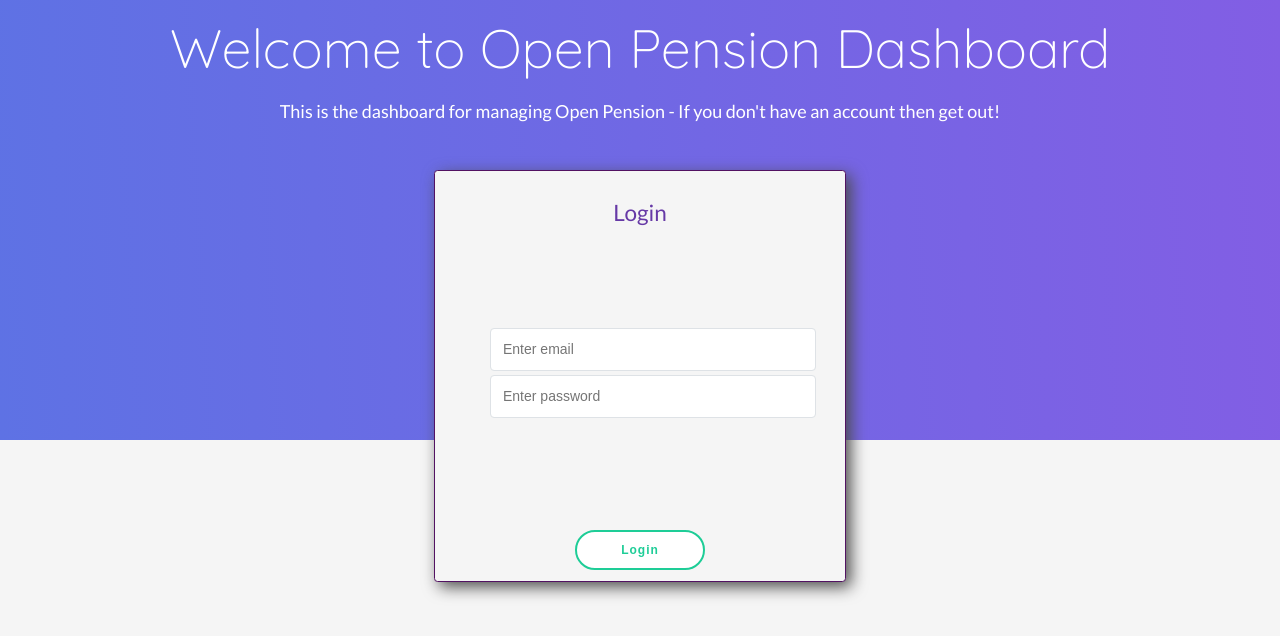
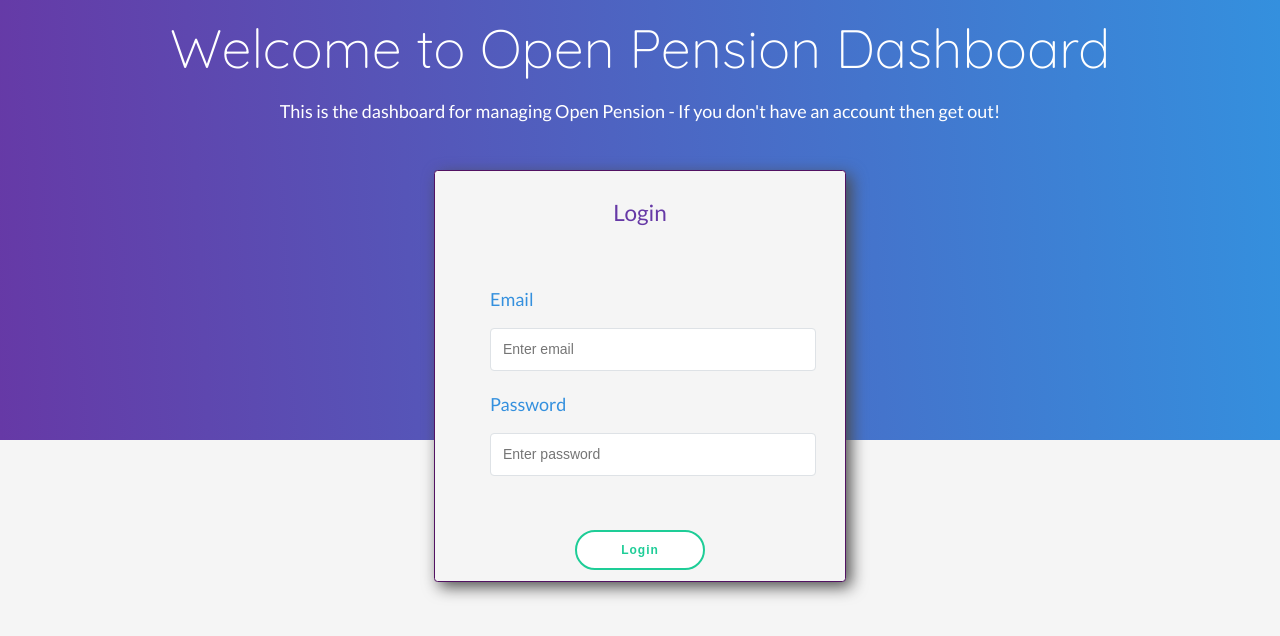
Before and after one commit to RoySegall/open-pension-dashboard, a React (Create React App) app: page / in a window 1280 px wide. Shown: the top 636 px of the page. Built offline with nearby package versions, Linux system fonts and the light colour scheme.

Commit message:
Improve the login page

```diff
--- a/src/componenets/Login/Login.js
+++ b/src/componenets/Login/Login.js
@@ -33,7 +33,10 @@ export default () => {
       <small className="title">Login</small>
 
       <div className="inputs">
+        <label>Email</label>
         <input type="text" id="username" className="email" placeholder="Enter email" onChange={(e) => {setUsername(e.target.value)}} />
+
+        <label>Password</label>
         <input type="password" id="username" className="password"  placeholder="Enter password" onChange={(e) => {setPassword(e.target.value)}} />
       </div>
 
--- a/src/componenets/Login/Login.scss
+++ b/src/componenets/Login/Login.scss
@@ -37,6 +37,12 @@
     .inputs {
       width: 75%;
 
+      label {
+        padding-bottom: 1em;
+        padding-top: 1em;
+        display: block;
+        color: var(--blue)
+      }
       input {
         margin-bottom: .25em;
         width: 100%;
--- a/src/index.scss
+++ b/src/index.scss
@@ -17,6 +17,7 @@ body {
 }
 
 .umbre-background {
-  background: linear-gradient(87deg, #5e72e4 0, #825ee4 100%) !important;
-  height: 55vh;
+  //background: linear-gradient(87deg, #5e72e4 0, #825ee4 100%) !important;
+  background: linear-gradient(87deg, var(--light-purple) 0, var(--blue) 100%) !important;
+  min-height: 55vh;
 }
```
